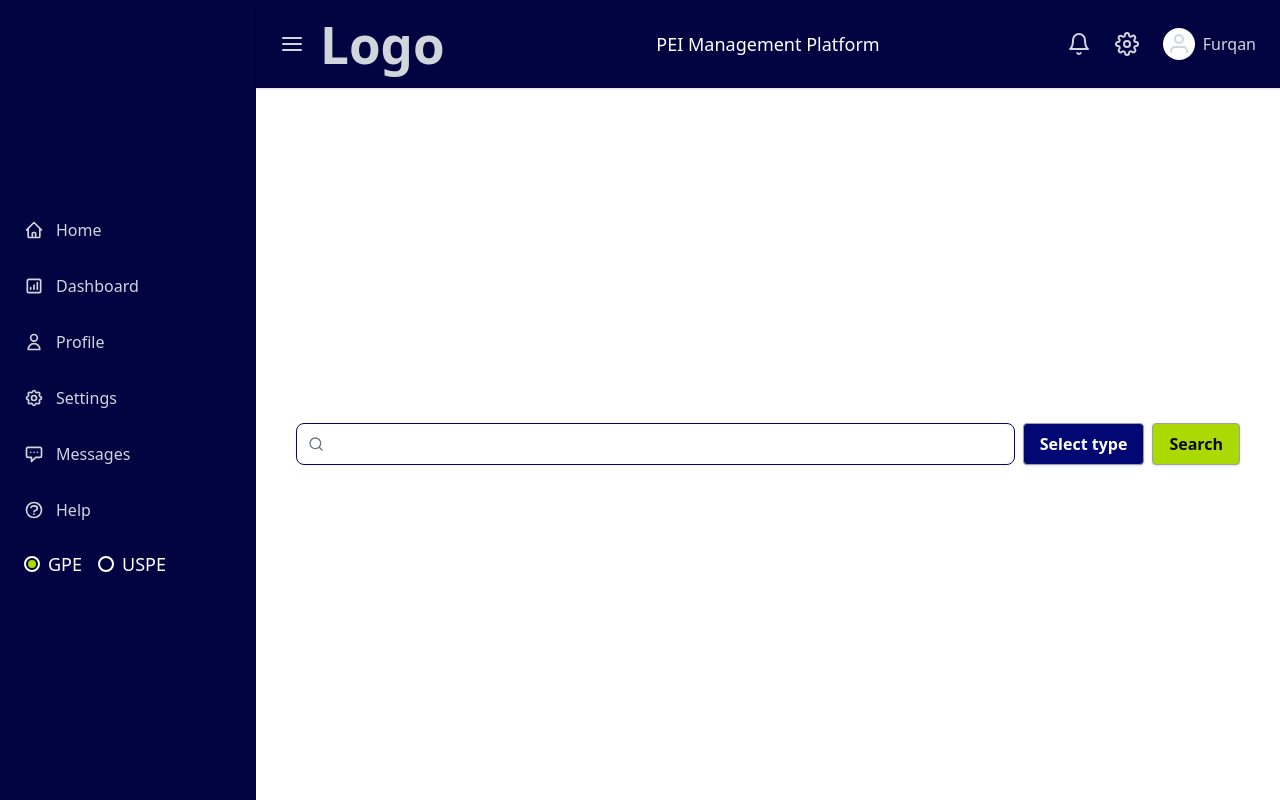
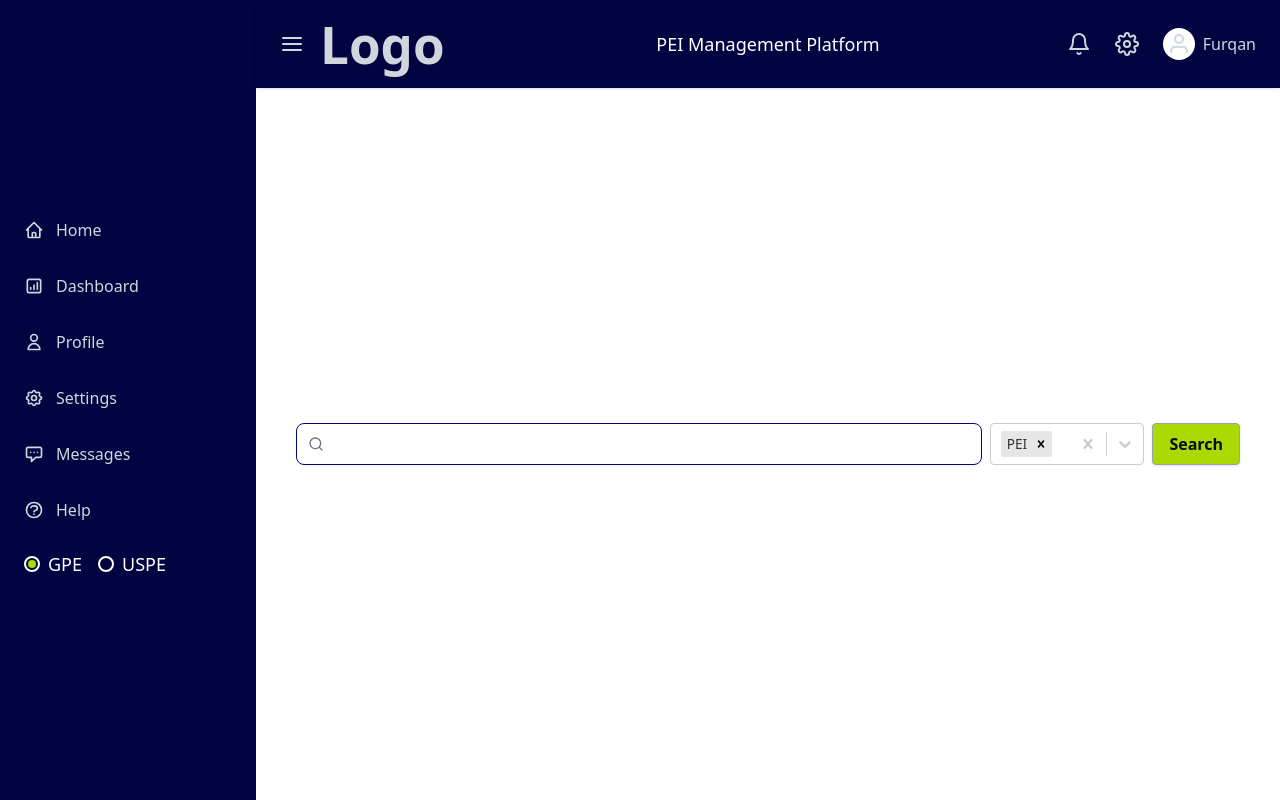
Before and after one commit to Techtimize/pei-management-project, a React (Vite) app: page / in a window 1280 px wide. Built offline with nearby package versions, Linux system fonts and the light colour scheme.

Commit message:
adding multiselect on homepage for filtering search result

```diff
--- a/package.json
+++ b/package.json
@@ -8,7 +8,8 @@
     "build": "tsc -b && vite build",
     "lint": "eslint .",
     "preview": "vite preview",
-    "prepare": "husky"
+    "prepare": "husky",
+    "test": "eslint"
   },
   "dependencies": {
     "@radix-ui/react-dialog": "^1.1.14",
@@ -26,6 +27,7 @@
     "react-icons": "^5.5.0",
     "react-redux": "^9.2.0",
     "react-router": "^7.6.1",
+    "react-select": "^5.10.1",
     "tailwind-merge": "^3.3.0",
     "tailwindcss": "^4.1.7"
   },
--- /dev/null
+++ b/src/config/constants.ts
@@ -0,0 +1,6 @@
+export const companies = [
+  { value: 'PEI', label: 'PEI', isUS: true },
+  { value: 'Portfolio', label: 'Portfolio', isUS: true },
+  { value: 'Local', label: 'Local', isUS: false },
+  { value: 'Subsidiary', label: 'Subsidiary', isUS: false }
+]
--- a/src/layouts/main/components/Topbar.tsx
+++ b/src/layouts/main/components/Topbar.tsx
@@ -1,15 +1,10 @@
 import React from 'react'
 import { FiBell, FiSettings, FiUser, FiMenu } from 'react-icons/fi'
 import type { ITopBarProps } from '../types'
-import { useAppDispatch, useAppSelector } from '@/hooks/storeHooks'
+import { useAppSelector } from '@/hooks/storeHooks'
 
 const TopBar = ({ toggleSidebar }: ITopBarProps) => {
   const auth = useAppSelector((state) => state.auth)
-  const dispatch = useAppDispatch()
-
-  // function handleModuleChange(moduleType: ModuleTypeEnum) {
-  //   dispatch(setModuleType(moduleType))
-  // }
 
   return (
     <div className='w-full flex items-center justify-between px-6 py-4 shadow-sm bg-primary-3'>
--- a/src/pages/Homepage.tsx
+++ b/src/pages/Homepage.tsx
@@ -1,62 +1,36 @@
-import React from 'react'
+import React, { useEffect, useState } from 'react'
 import { Input } from '@/components/ui/input'
 import { Search } from 'lucide-react'
+import Select, { CSSObjectWithLabel, OnChangeValue } from 'react-select'
+import { useAppSelector } from '@/hooks/storeHooks'
+import { ModuleTypeEnum } from '@/store/reducers/moduleSlice'
+import { companies } from '@/config/constants'
 
-import { DropdownMenuCheckboxItemProps } from '@radix-ui/react-dropdown-menu'
-
-import {
-  DropdownMenu,
-  DropdownMenuCheckboxItem,
-  DropdownMenuContent,
-  DropdownMenuLabel,
-  DropdownMenuSeparator,
-  DropdownMenuTrigger
-} from '@/components/ui/dropdown-menu'
-
-type Checked = DropdownMenuCheckboxItemProps['checked']
-
-export function DropdownMenuCheckboxes() {
-  const [PEI, setPEI] = React.useState<Checked>(true)
-  const [portfolio, setPortfolio] = React.useState<Checked>(false)
-  const [local, setLocal] = React.useState<Checked>(false)
-  const [subsidiary, setSubsidiary] = React.useState<Checked>(false)
-
-  return (
-    <DropdownMenu>
-      <DropdownMenuTrigger asChild>
-        <input
-          value='Select type'
-          type='button'
-          className='text-white bg-primary-1 hover:bg-primary-1/90 font-semibold py-2 px-4 border border-gray-400 rounded shadow'
-        />
-      </DropdownMenuTrigger>
-      <DropdownMenuContent className='w-56'>
-        <DropdownMenuLabel>Companies</DropdownMenuLabel>
-        <DropdownMenuSeparator />
-        <DropdownMenuCheckboxItem checked={PEI} onCheckedChange={setPEI}>
-          PEI
-        </DropdownMenuCheckboxItem>
-        <DropdownMenuCheckboxItem
-          checked={portfolio}
-          onCheckedChange={setPortfolio}
-        >
-          Portfolio
-        </DropdownMenuCheckboxItem>
-        <DropdownMenuCheckboxItem
-          checked={subsidiary}
-          onCheckedChange={setSubsidiary}
-        >
-          Subsidiary
-        </DropdownMenuCheckboxItem>
-        <DropdownMenuCheckboxItem checked={local} onCheckedChange={setLocal}>
-          Local
-        </DropdownMenuCheckboxItem>
-      </DropdownMenuContent>
-    </DropdownMenu>
-  )
+const selectStyle = {
+  control: (styles: CSSObjectWithLabel) => ({
+    ...styles,
+    height: '100%'
+  }),
+  option: (styles: CSSObjectWithLabel) => ({
+    ...styles,
+    textAlign: 'start' as CSSObjectWithLabel['textAlign']
+  })
 }
 
 function Homepage() {
+  const moduleType = useAppSelector((state) => state.module.moduleType)
+
+  const [value, setValue] = useState<typeof companies>([companies[0]])
+
+  const onChange = (newValue: OnChangeValue<(typeof companies)[0], true>) => {
+    setValue(newValue as typeof companies)
+  }
+
+  useEffect(() => {
+    if (moduleType === ModuleTypeEnum.USPE)
+      setValue(value.filter((company) => company.isUS))
+  }, [moduleType])
+
   return (
     <div className='flex h-[100%] justify-center items-center px-10'>
       <div className='relative w-full flex gap-2'>
@@ -65,7 +39,21 @@ function Homepage() {
           <Input className='w-full pl-10 h-[100%]' />
         </div>
 
-        <DropdownMenuCheckboxes />
+        <Select
+          value={value}
+          isMulti
+          name='companies'
+          options={companies.filter((company) =>
+            (moduleType === ModuleTypeEnum.USPE && company.isUS) ||
+            moduleType === ModuleTypeEnum.GPE
+              ? true
+              : false
+          )}
+          className='basic-multi-select'
+          classNamePrefix='select'
+          styles={selectStyle}
+          onChange={onChange}
+        />
 
         <input
           type='button'
```
Also changed, not shown: 1 other file (tests, documents, lock files or other folders).
